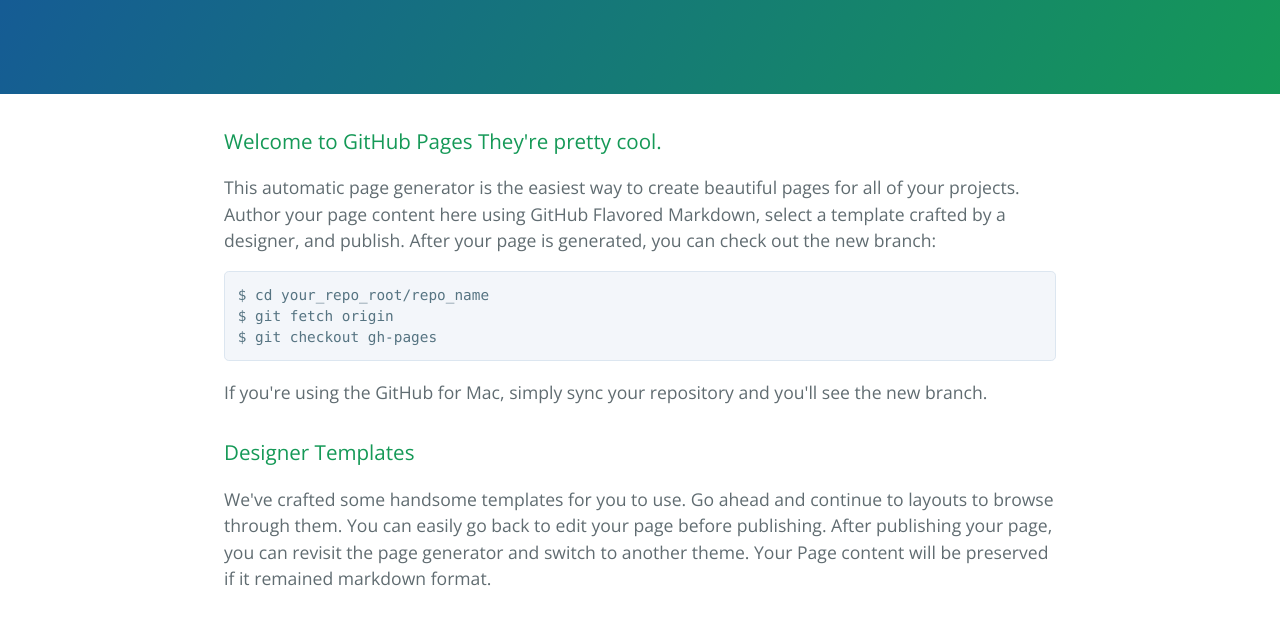
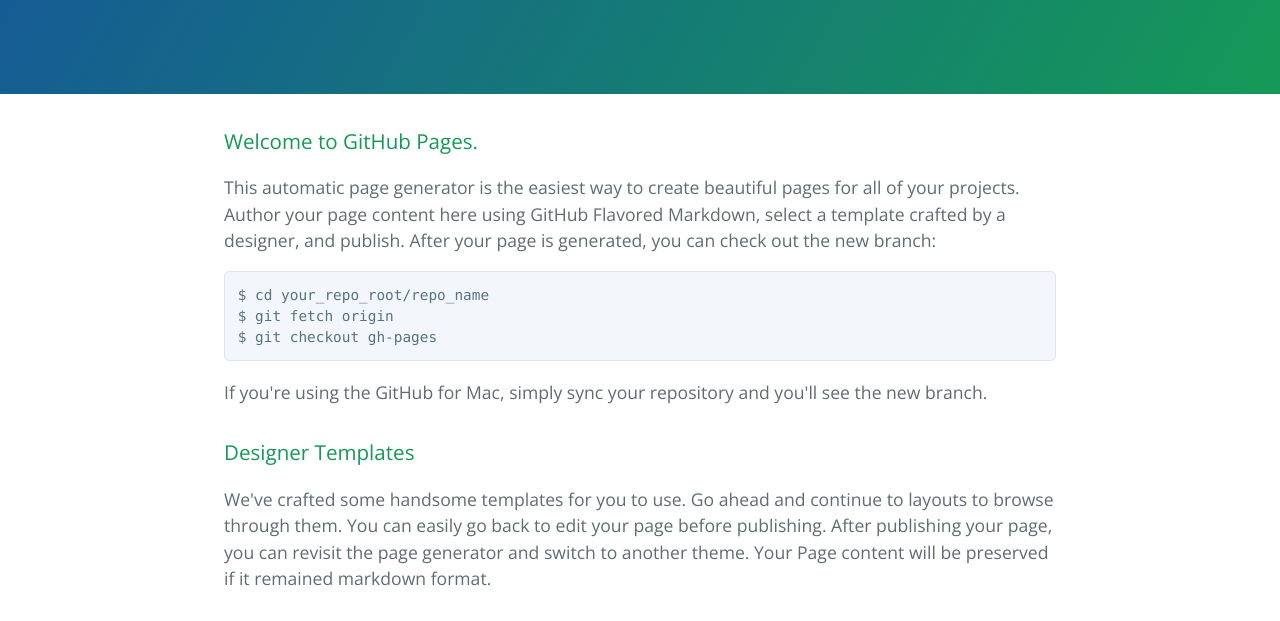
Before and after one commit to auntermeyer/auntermeyer.github.io, a plain HTML site: page index.html in a window 1280 px wide. Shown: the part 176-797 px from the top of the page. Drawn offline with nearby package versions, Linux system fonts and the light colour scheme.

Commit message:
Update text in index

```diff
--- a/index.html
+++ b/index.html
@@ -17,7 +17,7 @@
 
     <section class="main-content">
       <h3>
-<a id="welcome-to-github-pages" class="anchor" href="#welcome-to-github-pages" aria-hidden="true"><span class="octicon octicon-link"></span></a>Welcome to GitHub Pages They're pretty cool.</h3>
+<a id="welcome-to-github-pages" class="anchor" href="#welcome-to-github-pages" aria-hidden="true"><span class="octicon octicon-link"></span></a>Welcome to GitHub Pages.</h3>
 
 <p>This automatic page generator is the easiest way to create beautiful pages for all of your projects. Author your page content here using GitHub Flavored Markdown, select a template crafted by a designer, and publish. After your page is generated, you can check out the new branch:</p>
 
```
